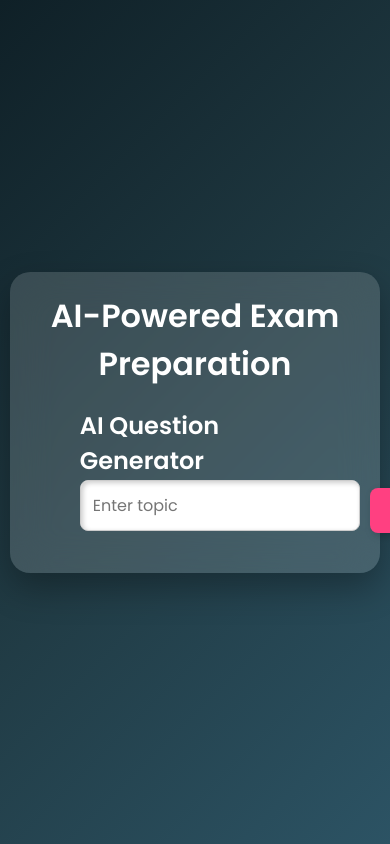
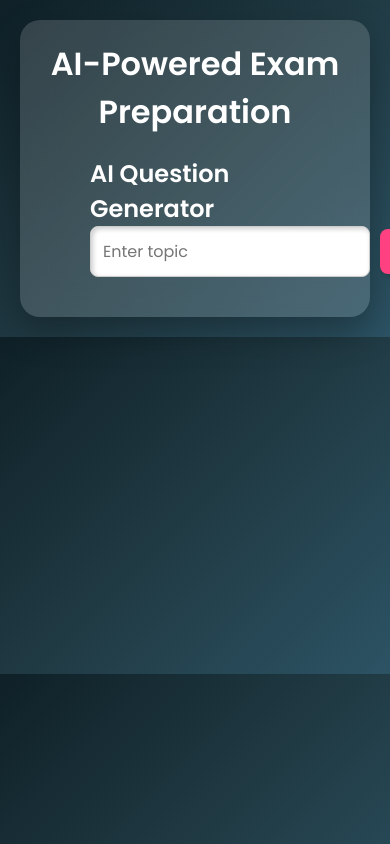
Before and after one commit to soumya28022005/cilent, a React (Create React App) app: page / in a window 390 px wide. Shown: the top 844 px of the page. Built offline with nearby package versions, Linux system fonts and the light colour scheme.

Commit message:
mobile change

```diff
--- a/public/design.css
+++ b/public/design.css
@@ -47,17 +47,14 @@ body {
 
 /* Responsive Design */
 @media screen and (max-width: 768px) {
+    body {
+      height: auto;
+      padding: 20px;
+      overflow: auto;
+    }
+
     #root {
-      width: 95%;
+      width: 100%;
       padding: 20px;
     }
-
-    input {
-      width: 100%;
-    }
-
-    button {
-      width: 100%;
-      margin-top: 10px;
-    }
   }
```
